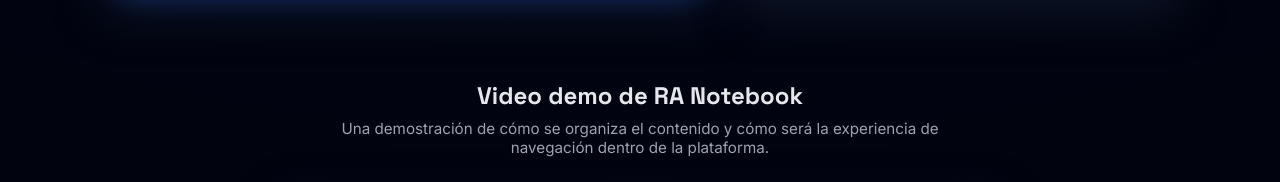
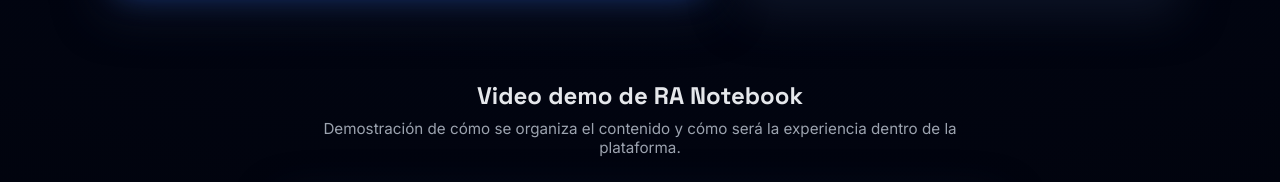
Before and after one commit to al3xnegrito-hue/ranotebook, a plain HTML site: page index.html in a window 1280 px wide. Shown: the part 2225-2407 px from the top of the page. Drawn offline with Linux system fonts and the light colour scheme.

Commit message:
Add files via upload

```diff
--- a/index.html
+++ b/index.html
@@ -135,7 +135,7 @@
         </div>
       </section>
 
-      <!-- MATERIAS + PDFs (ESTÁTICO, SIN BOTONES) -->
+      <!-- MATERIAS + PDFs (ESTÁTICO) -->
       <section class="section section--careers" id="materias">
         <div class="section__header">
           <h2 class="section__title">Materias y archivos disponibles</h2>
@@ -259,7 +259,7 @@
               </ul>
             </article>
 
-            <!-- OTRAS MATERIAS SIN CONTENIDO (PLACEHOLDER) -->
+            <!-- EJEMPLO DE MATERIA SIN CONTENIDO -->
             <article class="subject-card">
               <h3>Sustentabilidad en Ingeniería</h3>
               <p>Enfoques y herramientas para un desarrollo sostenible en proyectos de ingeniería.</p>
@@ -272,8 +272,6 @@
                 <p>Por el momento no hay archivos cargados para esta materia.</p>
               </div>
             </article>
-
-            <!-- Puedes duplicar este bloque para más materias vacías -->
           </div>
         </div>
       </section>
@@ -319,7 +317,7 @@
         <div class="section__header">
           <h2 class="section__title">Video demo de RA Notebook</h2>
           <p class="section__subtitle">
-            Una demostración de cómo se organiza el contenido y cómo será la experiencia de navegación dentro de la plataforma.
+            Demostración de cómo se organiza el contenido y cómo será la experiencia dentro de la plataforma.
           </p>
         </div>
 
```
